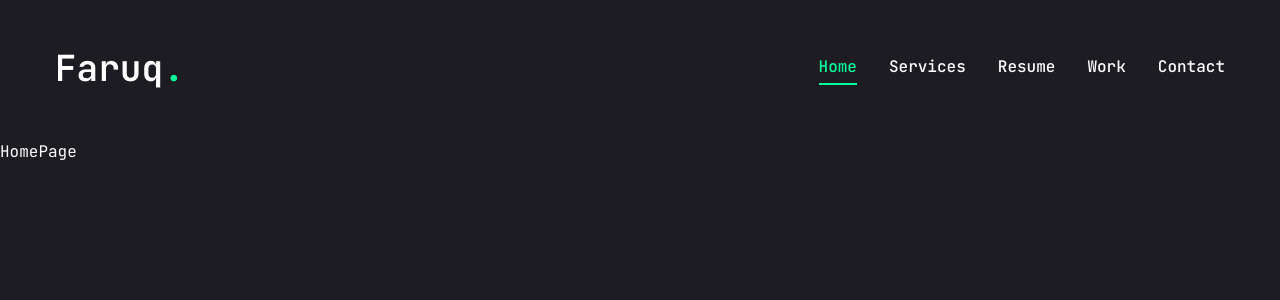
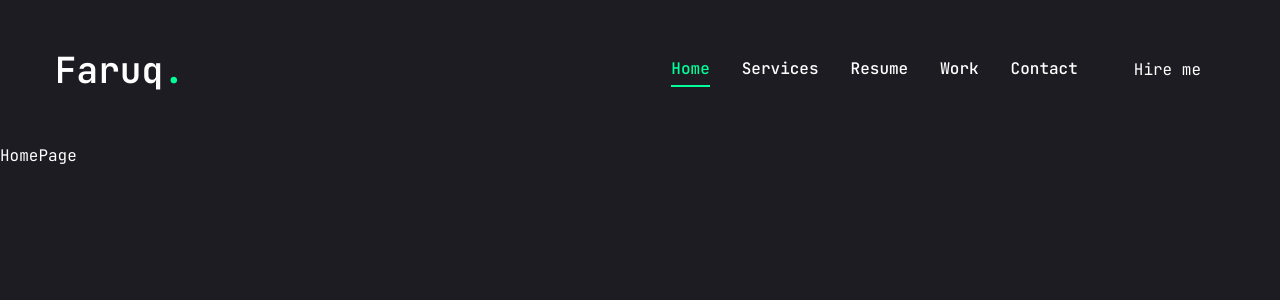
Before and after one commit to silencio260/nextjs_porfolio, a Next.js app: page / in a window 1280 px wide. Shown: the top 300 px of the page. Built offline with nearby package versions, Linux system fonts and the light colour scheme.

Commit message:
Implement Mobile nav

```diff
--- a/components/Header.jsx
+++ b/components/Header.jsx
@@ -1,6 +1,8 @@
 import Link from "next/link";
 import React from "react";
 import Nav from "./Nav";
+import MobileNav from "./MobileNav";
+import { Button } from "./ui/button";
 
 const Header = () => {
 	return (
@@ -15,6 +17,14 @@
 				{/* desktop nav */}
 				<div className='hidden xl:flex items-center gap-8'>
 					<Nav />
+					<Link href='/contact'>
+						<Button>Hire me</Button>
+					</Link>
+				</div>
+
+				{/* Mobile Nav */}
+				<div className='xl:hidden'>
+					<MobileNav />
 				</div>
 			</div>
 		</header>
--- /dev/null
+++ b/components/MobileNav.jsx
@@ -0,0 +1,65 @@
+"use client";
+
+import Link from "next/link";
+import { Sheet, SheetContent, SheetTrigger } from "./ui/sheet";
+import { CiMenuFries } from "react-icons/ci";
+import { usePathname } from "next/navigation";
+
+const links = [
+	{
+		name: "home",
+		path: "/",
+	},
+	{
+		name: "services",
+		path: "/services",
+	},
+	{
+		name: "resume",
+		path: "/resume",
+	},
+	{
+		name: "work",
+		path: "/work",
+	},
+	{
+		name: "contact",
+		path: "/contact",
+	},
+];
+
+const MobileNav = () => {
+	const pathname = usePathname();
+	return (
+		<Sheet>
+			<SheetTrigger className='flex justify-center items-center'>
+				<CiMenuFries className='text-[32px] text-accent-DEAFULT' />
+			</SheetTrigger>
+			<SheetContent className='flex flex-col'>
+				{/* logo */}
+				<div className='mt-32 mb-40 text-center text-2xl'>
+					<Link href='/'>
+						<h1 className='text-4xl font-semibold'>
+							Faruq<span className='text-accent-DEAFULT'>.</span>
+						</h1>
+					</Link>
+				</div>
+				{/* nav */}
+				<nav className='flex flex-col justify-center items-center gap-8'>
+					{links.map((link, index) => {
+						return (
+							<Link
+								href={link.path}
+								key={index}
+								className={`${link.path === pathname && "text-accent-DEAFULT border-b-2 border-accent-DEAFULT"} capitalize font-medium hover:text-accent-DEAFULT translate-all`}>
+								{link.name}
+							</Link>
+						);
+					})}
+				</nav>
+			</SheetContent>
+		</Sheet>
+	);
+};
+
+export default MobileNav;
--- a/components/ui/button.jsx
+++ b/components/ui/button.jsx
@@ -1,29 +1,23 @@
-import * as React from "react"
-import { Slot } from "@radix-ui/react-slot"
+import * as React from "react";
+import { Slot } from "@radix-ui/react-slot";
 import { cva } from "class-variance-authority";
 
-import { cn } from "@/lib/utils"
+import { cn } from "@/lib/utils";
 
 const buttonVariants = cva(
-  "inline-flex items-center justify-center whitespace-nowrap rounded-md text-sm font-medium ring-offset-background transition-colors focus-visible:outline-none focus-visible:ring-2 focus-visible:ring-ring focus-visible:ring-offset-2 disabled:pointer-events-none disabled:opacity-50",
+	"inline-flex items-center justify-center whitespace-nowrap rounded-md text-base",
 	{
 		variants: {
 			variant: {
-        default: "bg-primary text-primary-foreground hover:bg-primary/90",
-        destructive:
-          "bg-destructive text-destructive-foreground hover:bg-destructive/90",
-        outline:
-          "border border-input bg-background hover:bg-accent hover:text-accent-foreground",
-        secondary:
-          "bg-secondary text-secondary-foreground hover:bg-secondary/80",
-        ghost: "hover:bg-accent hover:text-accent-foreground",
-        link: "text-primary underline-offset-4 hover:underline",
+				default: "bg-accent text-primary-foreground hover:bg-accent-hover",
+				primary: "bg-accent text-primary-foreground hover:bg-accent-hover",
+				default:
+					"bg-accent-DEFAULT text-primary-foreground hover:bg-accent-hover",
 			},
 			size: {
-        default: "h-10 px-4 py-2",
-        sm: "h-9 rounded-md px-3",
-        lg: "h-11 rounded-md px-8",
-        icon: "h-10 w-10",
+				default: "h-[44px] px-6",
+				md: "h-[48px] px-6",
+				lg: "h-[56px] px-8 text-sm uppercase tracking-[2px]",
 			},
 		},
 		defaultVariants: {
@@ -31,17 +25,20 @@
 			size: "default",
 		},
 	}
-)
+);
 
-const Button = React.forwardRef(({ className, variant, size, asChild = false, ...props }, ref) => {
-  const Comp = asChild ? Slot : "button"
+const Button = React.forwardRef(
+	({ className, variant, size, asChild = false, ...props }, ref) => {
+		const Comp = asChild ? Slot : "button";
 		return (
-    (<Comp
+			<Comp
 				className={cn(buttonVariants({ variant, size, className }))}
 				ref={ref}
-      {...props} />)
+				{...props}
+			/>
 		);
-})
-Button.displayName = "Button"
+	}
+);
+Button.displayName = "Button";
 
-export { Button, buttonVariants }
+export { Button, buttonVariants };
--- a/components/ui/sheet.jsx
+++ b/components/ui/sheet.jsx
@@ -1,18 +1,19 @@
 "use client";
-import * as React from "react"
-import * as SheetPrimitive from "@radix-ui/react-dialog"
+import * as React from "react";
+import * as SheetPrimitive from "@radix-ui/react-dialog";
 import { cva } from "class-variance-authority";
-import { X } from "lucide-react"
+// import { X } from "lucide-react"
 
-import { cn } from "@/lib/utils"
+import { cn } from "@/lib/utils";
+import { IoMdClose } from "react-icons/io";
 
-const Sheet = SheetPrimitive.Root
+const Sheet = SheetPrimitive.Root;
 
-const SheetTrigger = SheetPrimitive.Trigger
+const SheetTrigger = SheetPrimitive.Trigger;
 
-const SheetClose = SheetPrimitive.Close
+const SheetClose = SheetPrimitive.Close;
 
-const SheetPortal = SheetPrimitive.Portal
+const SheetPortal = SheetPrimitive.Portal;
 
 const SheetOverlay = React.forwardRef(({ className, ...props }, ref) => (
 	<SheetPrimitive.Overlay
@@ -21,12 +22,13 @@
 			className
 		)}
 		{...props}
-    ref={ref} />
-))
-SheetOverlay.displayName = SheetPrimitive.Overlay.displayName
+		ref={ref}
+	/>
+));
+SheetOverlay.displayName = SheetPrimitive.Overlay.displayName;
 
 const sheetVariants = cva(
-  "fixed z-50 gap-4 bg-background p-6 shadow-lg transition ease-in-out data-[state=open]:animate-in data-[state=closed]:animate-out data-[state=closed]:duration-300 data-[state=open]:duration-500",
+	"fixed z-50 gap-4 bg-primary p-6 shadow-lg transition ease-in-out data-[state=open]:animate-in data-[state=closed]:animate-out data-[state=closed]:duration-300 data-[state=open]:duration-500",
 	{
 		variants: {
 			side: {
@@ -42,58 +44,66 @@
 			side: "right",
 		},
 	}
-)
+);
 
-const SheetContent = React.forwardRef(({ side = "right", className, children, ...props }, ref) => (
+const SheetContent = React.forwardRef(
+	({ side = "right", className, children, ...props }, ref) => (
 		<SheetPortal>
 			<SheetOverlay />
-    <SheetPrimitive.Content ref={ref} className={cn(sheetVariants({ side }), className)} {...props}>
+			<SheetPrimitive.Content
+				ref={ref}
+				className={cn(sheetVariants({ side }), className)}
+				{...props}>
 				{children}
-      <SheetPrimitive.Close
-        className="absolute right-4 top-4 rounded-sm opacity-70 ring-offset-background transition-opacity hover:opacity-100 focus:outline-none focus:ring-2 focus:ring-ring focus:ring-offset-2 disabled:pointer-events-none data-[state=open]:bg-secondary">
-        <X className="h-4 w-4" />
-        <span className="sr-only">Close</span>
+				<SheetPrimitive.Close className='absolute right-8 top-8 transition-opacity outline-none'>
+					<IoMdClose className='text-3xl text-accent-DEAFULT' />
+					<span className='sr-only'>Close</span>
 				</SheetPrimitive.Close>
 			</SheetPrimitive.Content>
 		</SheetPortal>
-))
-SheetContent.displayName = SheetPrimitive.Content.displayName
+	)
+);
+SheetContent.displayName = SheetPrimitive.Content.displayName;
 
-const SheetHeader = ({
-  className,
-  ...props
-}) => (
+const SheetHeader = ({ className, ...props }) => (
 	<div
-    className={cn("flex flex-col space-y-2 text-center sm:text-left", className)}
-    {...props} />
-)
-SheetHeader.displayName = "SheetHeader"
+		className={cn(
+			"flex flex-col space-y-2 text-center sm:text-left",
+			className
+		)}
+		{...props}
+	/>
+);
+SheetHeader.displayName = "SheetHeader";
 
-const SheetFooter = ({
-  className,
-  ...props
-}) => (
+const SheetFooter = ({ className, ...props }) => (
 	<div
-    className={cn("flex flex-col-reverse sm:flex-row sm:justify-end sm:space-x-2", className)}
-    {...props} />
-)
-SheetFooter.displayName = "SheetFooter"
+		className={cn(
+			"flex flex-col-reverse sm:flex-row sm:justify-end sm:space-x-2",
+			className
+		)}
+		{...props}
+	/>
+);
+SheetFooter.displayName = "SheetFooter";
 
 const SheetTitle = React.forwardRef(({ className, ...props }, ref) => (
 	<SheetPrimitive.Title
 		ref={ref}
 		className={cn("text-lg font-semibold text-foreground", className)}
-    {...props} />
-))
-SheetTitle.displayName = SheetPrimitive.Title.displayName
+		{...props}
+	/>
+));
+SheetTitle.displayName = SheetPrimitive.Title.displayName;
 
 const SheetDescription = React.forwardRef(({ className, ...props }, ref) => (
 	<SheetPrimitive.Description
 		ref={ref}
 		className={cn("text-sm text-muted-foreground", className)}
-    {...props} />
-))
-SheetDescription.displayName = SheetPrimitive.Description.displayName
+		{...props}
+	/>
+));
+SheetDescription.displayName = SheetPrimitive.Description.displayName;
 
 export {
 	Sheet,
@@ -106,4 +116,4 @@
 	SheetFooter,
 	SheetTitle,
 	SheetDescription,
-}
+};
--- a/package.json
+++ b/package.json
@@ -22,6 +22,7 @@
     "next": "14.2.6",
     "react": "^18",
     "react-dom": "^18",
+    "react-icons": "^5.3.0",
     "tailwind-merge": "^2.5.2",
     "tailwindcss-animate": "^1.0.7"
   },
```
Also changed, not shown: 2 other files (tests, documents, lock files or other folders). Lines whose indentation alone changed are shown as unchanged.
